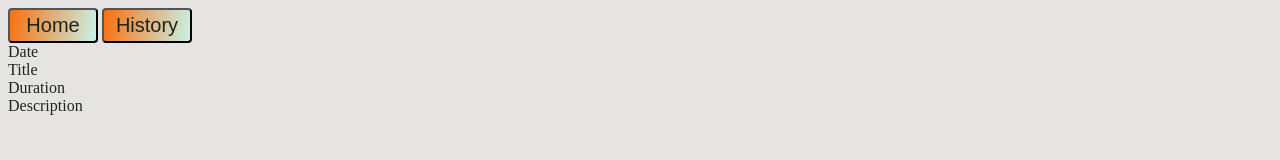
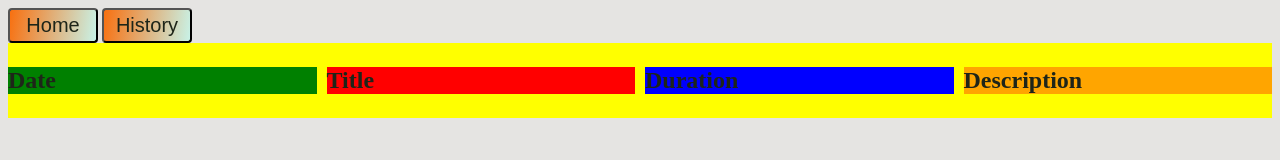
Before and after one commit to teohan-eksi/Serious-Tracker, an Electron app: page index.html in a window 1280 px wide. Both pictures are taken after a click on the button "History". Drawn offline with Linux system fonts and the light colour scheme; no server answers.

Commit message:
history page is populated with database entries

```diff
--- a/pages/history-page-div.html
+++ b/pages/history-page-div.html
@@ -1,18 +1,16 @@
 <div id="history-page-div">
-  <div class="db-table">
-    <div class="table-head">
-      <div class="date-col">
+  <div id="db-table-container">
+      <h3 class="date-col">
         Date
-      </div>
-      <div class="item-title">
+      </h3>
+      <h3 class="title-col">
         Title
-      </div>
-      <div class="item-duration">
+      </h3>
+      <h3 class="duration-col">
         Duration
-      </div>
-      <div class="description">
+      </h3>
+      <h3 class="description-col">
         Description
-      </div>
-    </div>
+      </h3>
   </div>
 </div>
--- a/scripts/history.js
+++ b/scripts/history.js
@@ -10,7 +10,13 @@ function showDB() {
   let dbPromise = window.ipc.returnPromiseFromMain("get-db");
   dbPromise
     .then((docs)=>{
-      console.log(docs);
+      let container = document.getElementById("db-table-container");
+
+      container.appendChild(createElem("p", docs[0].date));
+      container.appendChild(createElem("p", docs[0].title));
+      container.appendChild(createElem("p", docs[0].duration));
+      container.appendChild(createElem("p", docs[0].description));
+
     });
 }
 
--- a/scripts/onStopStopwatch.js
+++ b/scripts/onStopStopwatch.js
@@ -21,7 +21,7 @@ function addStopStopwatchListeners() {
     //save the tracking result
     if(document.getElementById("title-stopwatch").value != ""){
       window.ipc.insertObject({
-        date: timeStamp,
+        date:timeStamp,
         title: document.getElementById("title-stopwatch").value,
         description: document.getElementById("description-stopwatch").value,
         duration: document.getElementById("stopwatch-ticker").innerHTML
--- a/scripts/utils.js
+++ b/scripts/utils.js
@@ -80,6 +80,12 @@ function addScript(parentID, elemSrc){
   newElem = null;
 }
 
+function createElem(elemTag, inner) {
+  let elem = document.createElement(elemTag);
+  elem.innerHTML = inner;
+  return elem;
+}
+
 //insert object to the db
 function insertObject(obj) {
   window.ipc.insertObject(obj);
--- a/styles/index.css
+++ b/styles/index.css
@@ -21,10 +21,11 @@ body{
 
 h2 {
   font-size: 2em;
+  margin: 10px 0 -10px 0;
 }
 
 h3{
-    font-size: 1.25em;
+    font-size: 1.5em;
 }
 
 #time-container{
@@ -32,6 +33,7 @@ h3{
   flex-direction: row;
   justify-content: flex-start;
   align-items: center;
+
 }
 
 #timer{
@@ -141,3 +143,43 @@ h3{
 #submit-timer, #submit-stopwatch{
   margin-top: 16px;
 }
+
+/* History page */
+
+#db-table-container{
+  display: grid;
+  grid-template-columns: repeat(4, 1fr);
+  grid-auto-rows: minmax(50px, auto);
+  column-gap: 10px;
+  row-gap: 1em;
+
+
+  background-color: yellow;
+}
+
+.date-col{
+  grid-column: 1;
+  grid-row: 1;
+  background-color: green;
+}
+
+.title-col{
+  grid-column: 2;
+  grid-row: 1;
+  background-color: red;
+}
+
+.duration-col{
+  grid-column: 3;
+  grid-row: 1;
+  background-color: blue;
+}
+.description-col{
+  grid-column: 4;
+  grid-row: 1;
+  background-color: orange;
+}
+
+#db-table-container p {
+  font-size: 1.25em;
+}
```
Also changed, not shown: 1 other file.
